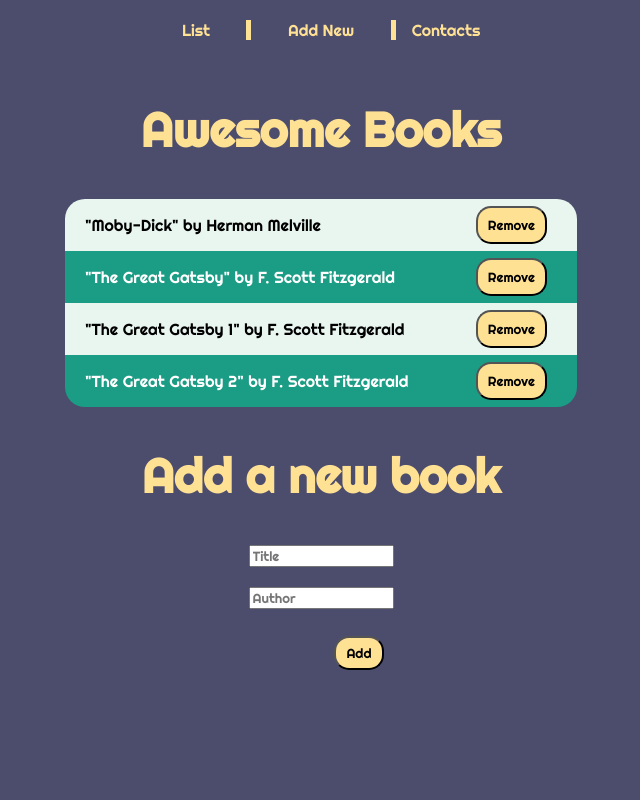
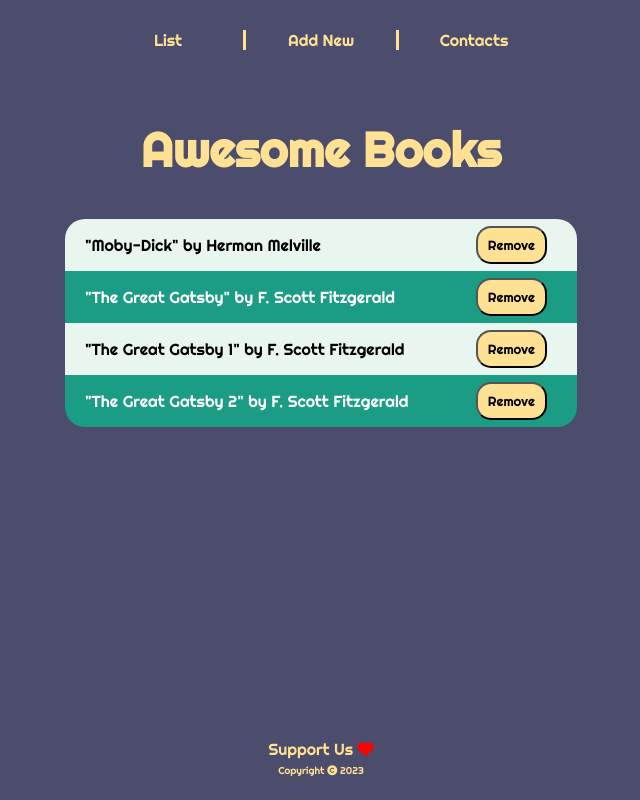
Before and after one commit to ichsansandy/awesome-books-microverse, a website: page index.html in a window 1280 px wide. Shown: the whole page, without its empty margins (319-959 px from the left). Drawn offline with Linux system fonts and the light colour scheme.

Commit message:
Layouting and styling footer

```diff
--- a/index.html
+++ b/index.html
@@ -6,6 +6,7 @@
     <meta name="viewport" content="width=device-width, initial-scale=1.0" />
     <title>Awesome Books</title>
     <link rel="stylesheet" href="style.css" />
+    <script src="https://kit.fontawesome.com/d19de2aa55.js" crossorigin="anonymous"></script>
   </head>
   <body>
     <header>
@@ -18,11 +19,11 @@
       </nav>
     </header>
     <main>
-      <section>
+      <section class="show">
         <h1 class="section-title text-center">Awesome Books</h1>
         <div class="books-container"></div>
       </section>
-      <section class="new-book-section">
+      <section class="new-book-section hidden">
         <h1 class="section-title text-center">Add a new book</h1>
         <form class="new-book-form">
           <input id="title-input" placeholder="Title" type="text" required />
@@ -30,8 +31,24 @@
           <button id="add-book-button" type="submit">Add</button>
         </form>
       </section>
+      <section class="hidden">
+        <h1 class="section-title text-center">Contact Us</h1>
+        <div class="contact-container"></div>
+      </section>
     </main>
-    <footer></footer>
+    <footer>
+      <div class="footer-container text-center">
+        <p>
+          <a href="https://github.com/ichsansandy/awesome-books-microverse">
+            Support Us
+            <span><i class="fas fa-heart text-red"></i></span>
+          </a>
+        </p>
+        <p>
+          Copyright <span><i class="fas fa-copyright"></i></span> 2023
+        </p>
+      </div>
+    </footer>
     <script src="app.js"></script>
   </body>
 </html>
--- a/style.css
+++ b/style.css
@@ -19,7 +19,6 @@ body {
   background-color: var(--secondary-color);
 }
 
-main,
 header,
 footer {
   display: grid;
@@ -27,7 +26,17 @@ footer {
 }
 
 header {
-  height: 60px;
+  height: 10vh;
+}
+
+main {
+  display: grid;
+  justify-items: center;
+  min-height: 80vh;
+}
+
+footer {
+  height: 10vh;
 }
 
 section {
@@ -56,20 +65,19 @@ button:hover {
   display: flex;
   align-items: center;
   list-style: none;
-  gap: 20px;
 }
 
 .links-container li {
-  width: 100px;
+  width: 150px;
   text-align: center;
 }
 
-.links-container li:first-child{
-  border-right: 5px var(--highlight-color) solid ;
+.links-container li:first-child {
+  border-right: 3px var(--highlight-color) solid;
 }
 
-.links-container li:last-child{
-  border-left: 5px var(--highlight-color) solid ;
+.links-container li:last-child {
+  border-left: 3px var(--highlight-color) solid;
 }
 
 /* list section */
@@ -122,7 +130,32 @@ button:hover {
   place-self: end;
 }
 
+/* footer section */
+
+.footer-container p {
+  margin: 0;
+}
+
+.footer-container p a {
+  text-decoration: none;
+  color: var(--highlight-color);
+}
+
+.footer-container p a:hover {
+  font-size: larger;
+  color: orange;
+}
+
+.footer-container p:nth-child(2) {
+  font-size: 10px;
+  margin: 5px;
+}
+
 /* utility class */
+.text-red {
+  color: red;
+}
+
 .section-title {
   font-size: 3rem;
 }
@@ -130,3 +163,7 @@ button:hover {
 .text-center {
   text-align: center;
 }
+
+.hidden {
+  display: none;
+}
```
